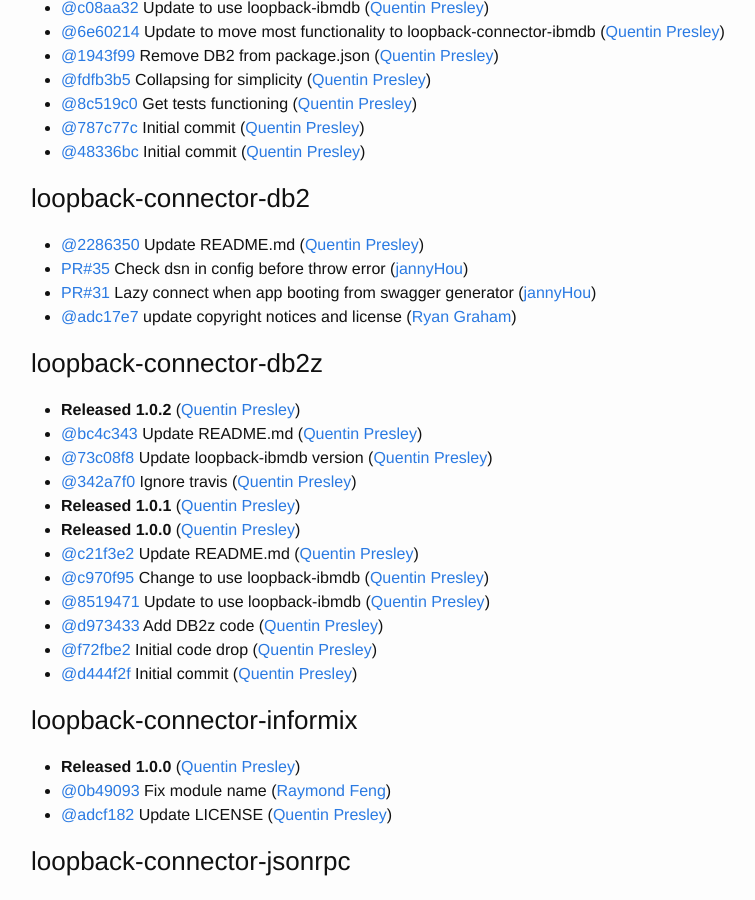
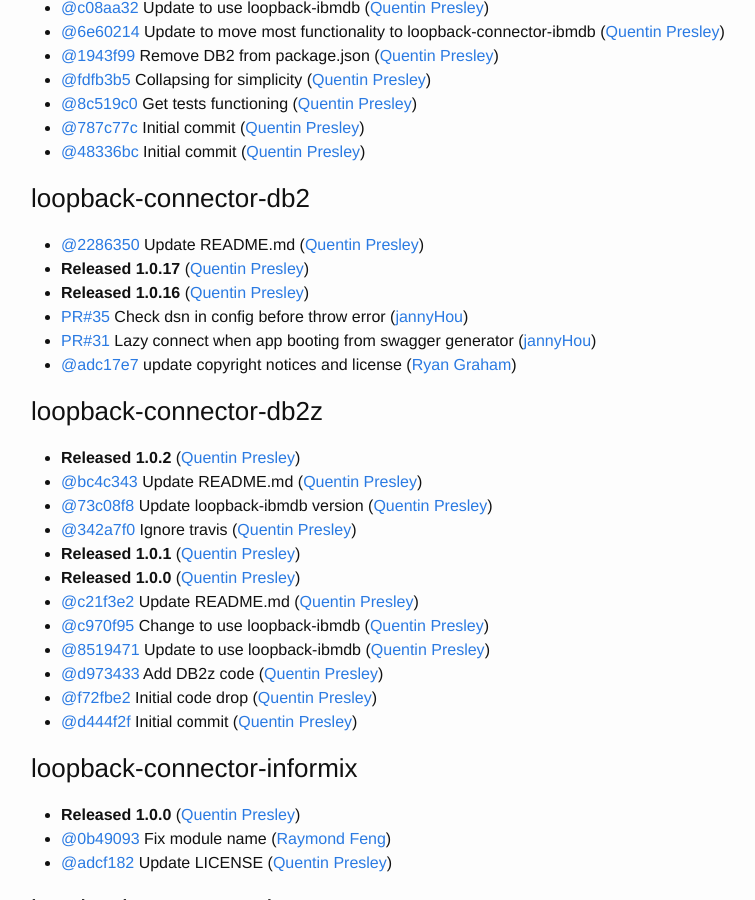
Before and after one commit to strongloop/loopback, a Jekyll site: the page built from index.md, in a window 1280 px wide and 900 px high, scrolled down 2973 px. Shown: the whole window, without its empty margins (239-994 px from the left). Built offline with Jekyll 4.4.1, drawn with Linux system fonts in a browser that asks for light colours.

Commit message:
Update changelog

```diff
--- a/index.md
+++ b/index.md
@@ -132,6 +132,8 @@
 
 ### loopback-connector-db2
  * [@2286350](https://github.com/strongloop/loopback-connector-db2/commit/2286350479b8d8bc29aeb30555968ae17350518a) Update README.md ([Quentin Presley](https://github.com/qpresley))
+ * **Released 1.0.17** ([Quentin Presley](https://github.com/qpresley))
+ * **Released 1.0.16** ([Quentin Presley](https://github.com/qpresley))
  * [PR#35](https://github.com/strongloop/loopback-connector-db2/pull/35) Check dsn in config before throw error ([jannyHou](https://github.com/jannyHou))
  * [PR#31](https://github.com/strongloop/loopback-connector-db2/pull/31) Lazy connect when app booting from swagger generator ([jannyHou](https://github.com/jannyHou))
  * [@adc17e7](https://github.com/strongloop/loopback-connector-db2/commit/adc17e79d42957faaeab2d82292c11c6aba6854c) update copyright notices and license ([Ryan Graham](https://github.com/rmg))
```
